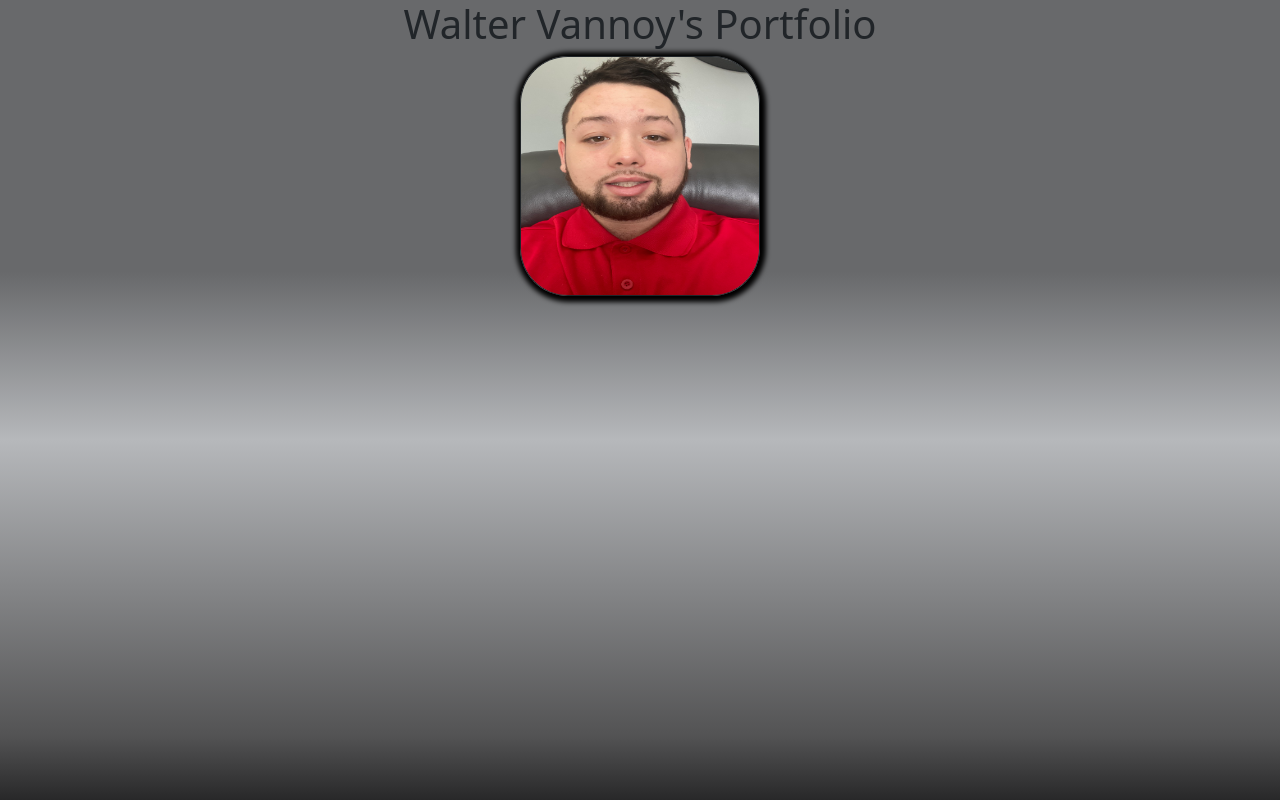
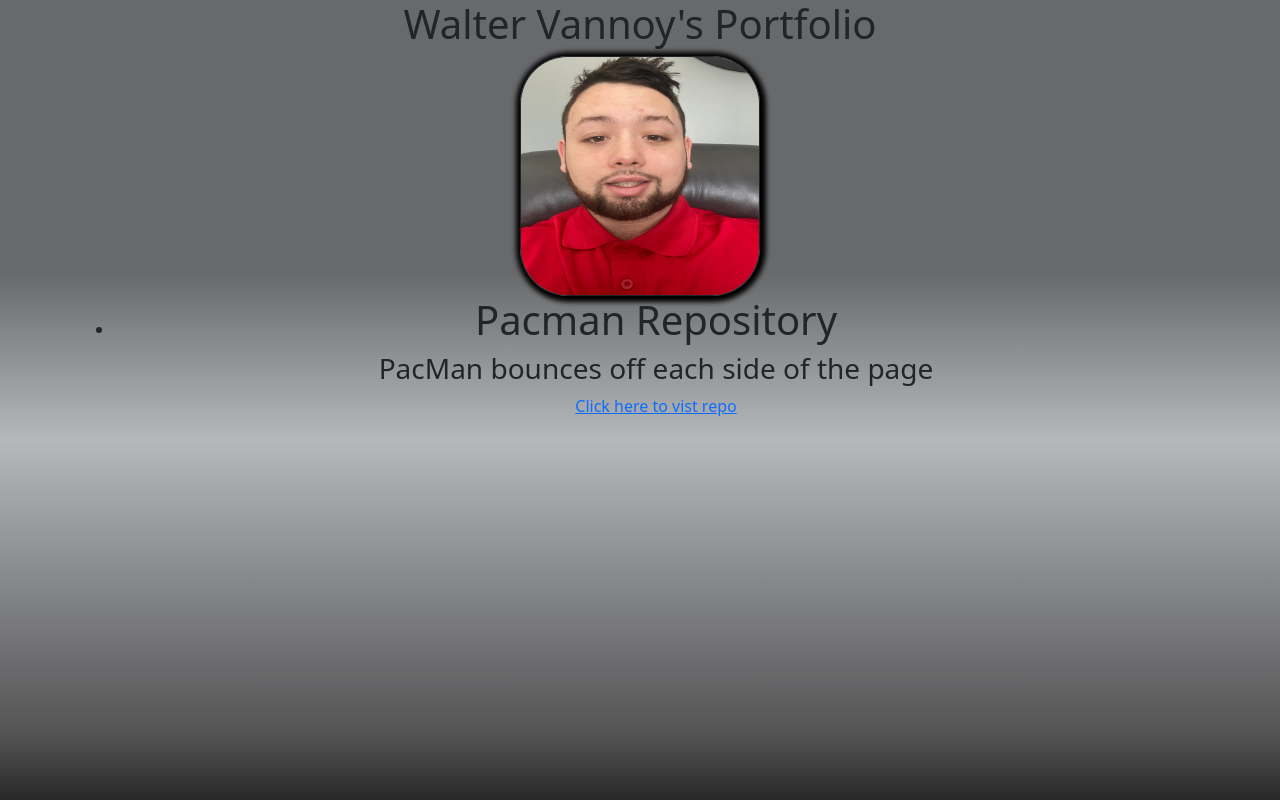
Before and after one commit to wizardwalter/waltervannoyportfolio, a plain HTML site: page index.html in a window 1280 px wide. Drawn offline with nearby package versions, Linux system fonts and the light colour scheme.

Commit message:
added pacman to port

```diff
--- a/index.html
+++ b/index.html
@@ -10,5 +10,14 @@
             <h1>Walter Vannoy's Portfolio</h1>
             <img id="image" src="pic of me.jpg">
         </div>
+        <div class="container">
+            <ul>
+                <li>
+                    <h1>Pacman Repository</h1>
+                    <h3>PacMan bounces off each side of the page</h3>
+                    <a href="https://wizardwalter.github.io/PacMan/">Click here to vist repo</a>
+                </li>
+            </ul>
+        </div>
     </body>
 </html>
```
